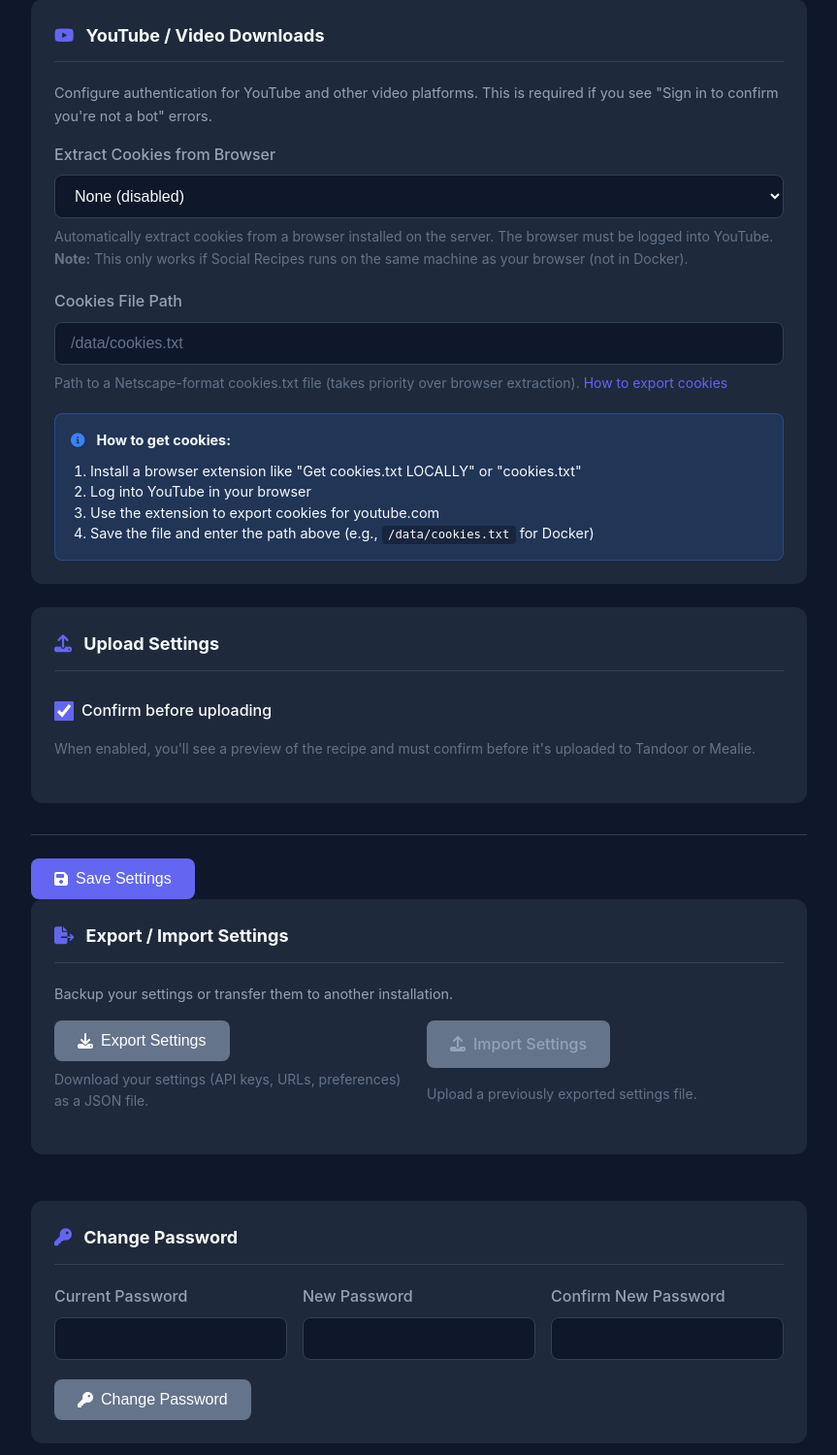
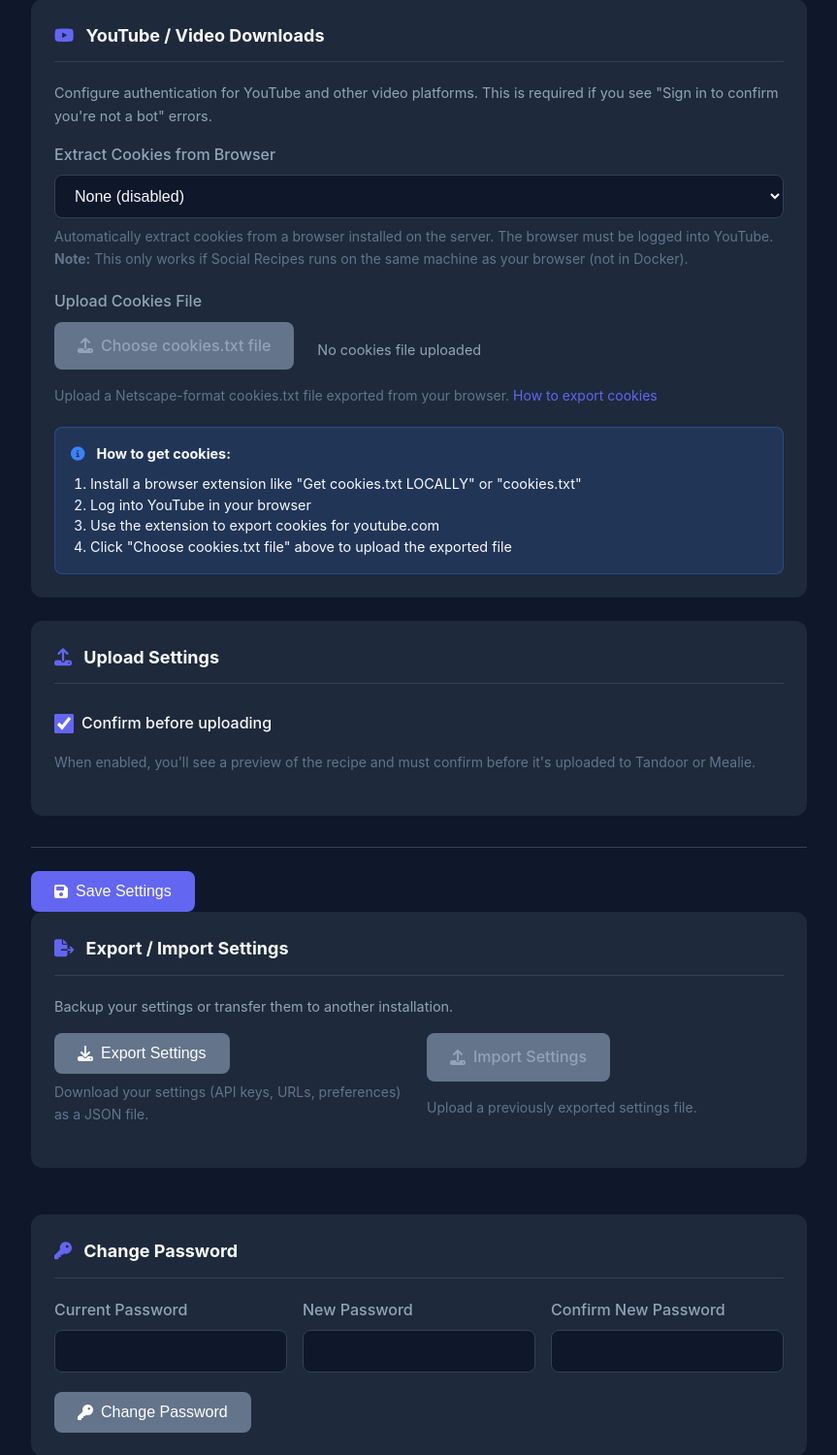
Before and after one commit to pickeld/social_recipes, a Flask app: page /settings in a window 1280 px wide. Shown: the part 1778-3278 px from the top of the page at 97% size, without its empty margins (238-1101 px from the left). Run offline with Flask 3, Linux system fonts and the light colour scheme; the visitor is signed in with stand-in values (Sample User, id 1); data comes from the database, SQL or seed files in the repository; some libraries are stand-ins or nearby versions.

Commit message:
feat: Implement cookies file upload and deletion functionality for yt-dlp authentication

```diff
--- a/ui/app.py
+++ b/ui/app.py
@@ -557,6 +557,94 @@ def import_settings():
         'status': 'success',
         'message': f'Imported {len(filtered_settings)} settings',
         'imported_keys': list(filtered_settings.keys())
+    })
+
+
+@app.route('/api/cookies/upload', methods=['POST'])
+@api_login_required
+def upload_cookies_file():
+    """Upload a cookies.txt file for yt-dlp authentication.
+
+    Saves the uploaded file to the data directory and updates the config.
+    """
+    if 'cookies_file' not in request.files:
+        return jsonify({'error': 'No file provided'}), 400
+
+    file = request.files['cookies_file']
+
+    if file.filename == '':
+        return jsonify({'error': 'No file selected'}), 400
+
+    # Validate file extension
+    if not file.filename.endswith('.txt'):
+        return jsonify({'error': 'File must be a .txt file'}), 400
+
+    # Read and validate content looks like a cookies file
+    content = file.read().decode('utf-8', errors='ignore')
+
+    # Basic validation: Netscape cookies files typically start with a comment
+    # or have tab-separated values with domain names
+    if not content.strip():
+        return jsonify({'error': 'File is empty'}), 400
+
+    # Check for basic cookies file structure (domain, flag, path, secure, expiration, name, value)
+    lines = content.strip().split('\n')
+    valid_lines = 0
+    for line in lines:
+        line = line.strip()
+        if line.startswith('#') or not line:
+            continue  # Comment or empty line
+        parts = line.split('\t')
+        if len(parts) >= 7:
+            valid_lines += 1
+
+    if valid_lines == 0:
+        return jsonify({'error': 'File does not appear to be a valid Netscape cookies.txt format'}), 400
+
+    # Save the file to the data directory
+    from config import DATA_DIR
+    cookies_path = os.path.join(DATA_DIR, 'cookies.txt')
+
+    try:
+        with open(cookies_path, 'w', encoding='utf-8') as f:
+            f.write(content)
+    except IOError as e:
+        return jsonify({'error': f'Failed to save cookies file: {str(e)}'}), 500
+
+    # Update the configuration
+    config = load_config()
+    config['yt_dlp_cookies_file'] = cookies_path
+    save_config(config)
+
+    return jsonify({
+        'status': 'success',
+        'message': f'Cookies file uploaded ({valid_lines} cookies found)',
+        'path': cookies_path
+    })
+
+
+@app.route('/api/cookies/delete', methods=['DELETE'])
+@api_login_required
+def delete_cookies_file():
+    """Delete the uploaded cookies file."""
+    from config import DATA_DIR
+
+    cookies_path = os.path.join(DATA_DIR, 'cookies.txt')
+
+    if os.path.exists(cookies_path):
+        try:
+            os.remove(cookies_path)
+        except IOError as e:
+            return jsonify({'error': f'Failed to delete cookies file: {str(e)}'}), 500
+
+    # Clear the configuration
+    config = load_config()
+    config['yt_dlp_cookies_file'] = ''
+    save_config(config)
+
+    return jsonify({
+        'status': 'success',
+        'message': 'Cookies file deleted'
     })
 
 
--- a/ui/static/css/style.css
+++ b/ui/static/css/style.css
@@ -659,6 +659,22 @@ main.with-sidebar {
     border-radius: 4px;
     font-family: monospace;
     font-size: 0.85em;
+}
+
+/* Cookies upload container */
+.cookies-upload-container {
+    display: flex;
+    align-items: center;
+    gap: 1rem;
+    flex-wrap: wrap;
+}
+
+.cookies-status {
+    color: var(--text-secondary);
+    font-size: 0.9rem;
+    display: flex;
+    align-items: center;
+    gap: 0.5rem;
 }
 
 .password-section {
--- a/ui/templates/settings.html
+++ b/ui/templates/settings.html
@@ -165,13 +165,32 @@
             </div>
 
             <div class="form-group">
-                <label for="yt_dlp_cookies_file">Cookies File Path</label>
-                <input type="text" id="yt_dlp_cookies_file" name="yt_dlp_cookies_file"
-                       value="{{ config.yt_dlp_cookies_file }}" placeholder="/data/cookies.txt">
+                <label>Upload Cookies File</label>
+                <div class="cookies-upload-container">
+                    <label for="cookies-file-upload" class="btn btn-secondary">
+                        <i class="fas fa-upload"></i>
+                        Choose cookies.txt file
+                    </label>
+                    <input type="file" id="cookies-file-upload" accept=".txt" style="display: none;">
+                    <span id="cookies-file-status" class="cookies-status">
+                        {% if config.yt_dlp_cookies_file %}
+                            <i class="fas fa-check-circle" style="color: var(--success-color);"></i>
+                            Cookies file configured
+                        {% else %}
+                            No cookies file uploaded
+                        {% endif %}
+                    </span>
+                </div>
                 <small class="form-hint">
-                    Path to a Netscape-format cookies.txt file (takes priority over browser extraction).
+                    Upload a Netscape-format cookies.txt file exported from your browser.
                     <a href="https://github.com/yt-dlp/yt-dlp/wiki/FAQ#how-do-i-pass-cookies-to-yt-dlp" target="_blank">How to export cookies</a>
                 </small>
+            </div>
+
+            <div class="form-group" style="display: none;">
+                <label for="yt_dlp_cookies_file">Cookies File Path (auto-configured)</label>
+                <input type="text" id="yt_dlp_cookies_file" name="yt_dlp_cookies_file"
+                       value="{{ config.yt_dlp_cookies_file }}" readonly>
             </div>
 
             <div class="alert alert-info">
@@ -181,7 +200,7 @@
                     <li>Install a browser extension like "Get cookies.txt LOCALLY" or "cookies.txt"</li>
                     <li>Log into YouTube in your browser</li>
                     <li>Use the extension to export cookies for youtube.com</li>
-                    <li>Save the file and enter the path above (e.g., <code>/data/cookies.txt</code> for Docker)</li>
+                    <li>Click "Choose cookies.txt file" above to upload the exported file</li>
                 </ol>
             </div>
         </div>
@@ -316,5 +335,44 @@ document.getElementById('import-settings-file').addEventListener('change', async
     // Reset the file input
     e.target.value = '';
 });
+
+// Cookies file upload functionality
+document.getElementById('cookies-file-upload').addEventListener('change', async function(e) {
+    const file = e.target.files[0];
+    if (!file) return;
+
+    const statusEl = document.getElementById('cookies-file-status');
+    const cookiesPathInput = document.getElementById('yt_dlp_cookies_file');
+
+    statusEl.innerHTML = '<i class="fas fa-spinner fa-spin"></i> Uploading...';
+
+    try {
+        const formData = new FormData();
+        formData.append('cookies_file', file);
+
+        const response = await fetch('/api/cookies/upload', {
+            method: 'POST',
+            body: formData
+        });
+
+        if (!response.ok) {
+            const errorData = await response.json();
+            throw new Error(errorData.error || 'Failed to upload cookies file');
+        }
+
+        const data = await response.json();
+
+        // Update the hidden path input
+        cookiesPathInput.value = data.path;
+
+        statusEl.innerHTML = '<i class="fas fa-check-circle" style="color: var(--success-color);"></i> ' + data.message;
+
+    } catch (error) {
+        statusEl.innerHTML = '<i class="fas fa-times-circle" style="color: var(--error-color);"></i> ' + error.message;
+    }
+
+    // Reset the file input
+    e.target.value = '';
+});
 </script>
 {% endblock %}
```
